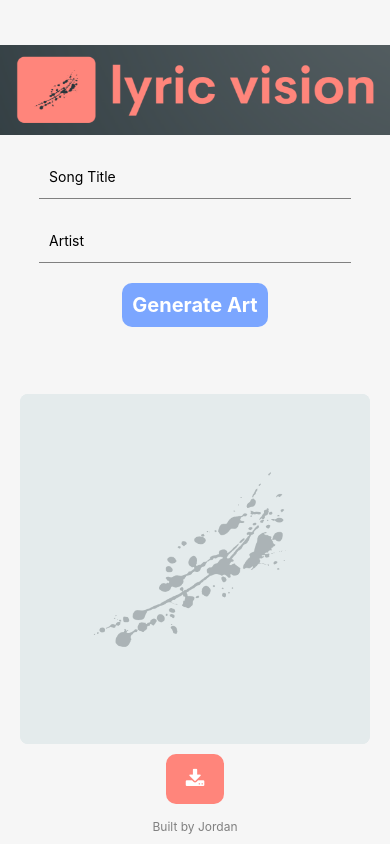
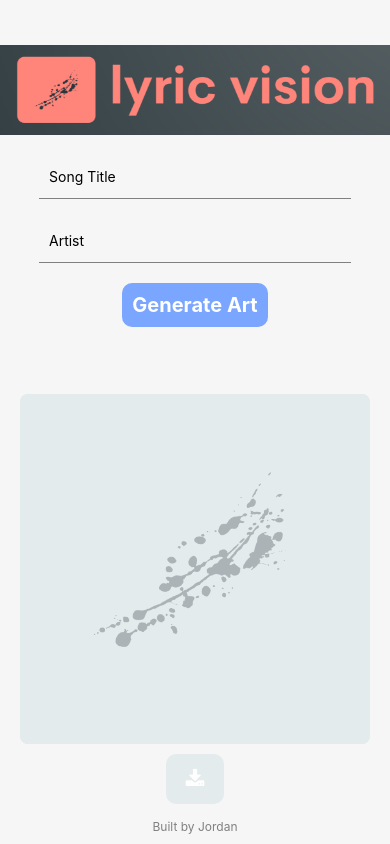
Before and after one commit to JordanJWSmith/lyricvision, a React Native app in the folder songart-app/: screen / in a window 390 px wide. Built offline with nearby package versions, Linux system fonts and the light colour scheme.

Commit message:
disable save button before image

```diff
--- a/songart-app/App.js
+++ b/songart-app/App.js
@@ -2,6 +2,7 @@ import React, { useState } from 'react';
 import { StyleSheet, Text, View, TextInput, Button, Image, Modal, TouchableOpacity, ActivityIndicator, CameraRoll } from 'react-native';
 import mainLogo from './assets/lyricvision_coral.png'
 import Icon from 'react-native-vector-icons/FontAwesome';
+import { ToastContainer, toast } from 'react-native-toast-message';
 
 
 // run: expo start --port 8000
@@ -13,6 +14,7 @@ export default function App() {
   const [visible, setVisible] = useState(false);
   const [loading, setLoading] = useState(false);
   const [songInfo, setSongInfo] = useState(' ');
+  const [saveButtonDisabled, setSaveButtonDisabled] = useState(true);
 
 const capitalize = (str, lower = false) =>
   (lower ? str.toLowerCase() : str).replace(/(?:^|\s|["'([{])+\S/g, match => match.toUpperCase());
@@ -35,6 +37,7 @@ const capitalize = (str, lower = false) =>
           setImageUri(reader.result);
           setSongInfo(`${capitalize(input1)} by ${capitalize(input2)}`)
           setLoading(false);
+          setSaveButtonDisabled(false);
         };
       })
       .catch((error) => {
@@ -59,7 +62,9 @@ const capitalize = (str, lower = false) =>
   };
 
   const handleSave = () => {
-    Toast.show({
+    // Handle saving the image
+
+    toast.show({
       type: 'success',
       text1: 'Saved!',
       position: 'bottom',
@@ -94,6 +99,7 @@ const capitalize = (str, lower = false) =>
             setSongInfo(' ');
           }}
           style={{ backgroundColor: '#7ba6ff', borderRadius: 10, marginTop: 10 }}
+          disabled={loading}
         >
           <Text style={{ color: 'white', fontSize: 20, fontWeight: 'bold', padding: 10 }}>
             Generate Art
@@ -124,7 +130,8 @@ const capitalize = (str, lower = false) =>
           onPress={() => {
             handleSave();
           }}
-          style={{ backgroundColor: '#ff857b', borderRadius: 10, marginTop: 0, marginBottom: 15}}
+          style={ saveButtonDisabled ? saveButtonDisabledStyle : saveButtonActiveStyle}
+          disabled={saveButtonDisabled}
         >
           <Icon name="download" size={20} color="white" style={{ paddingHorizontal: 20, paddingVertical: 15 }} />
         </TouchableOpacity>
@@ -133,10 +140,24 @@ const capitalize = (str, lower = false) =>
       <View style={styles.footer}>
         <Text style={styles.footerText}>Built by Jordan</Text>
       </View>
-
+      {/* <ToastContainer position="bottom" /> */}
     </View>
   );
 }
+
+const saveButtonDisabledStyle = {
+  backgroundColor: '#e4ebec',
+  borderRadius: 10,
+  marginTop: 0,
+  marginBottom: 15,
+};
+
+const saveButtonActiveStyle = {
+  backgroundColor: '#ff857b',
+  borderRadius: 10,
+  marginTop: 0,
+  marginBottom: 15,
+};
 
 const styles = StyleSheet.create({
   container: {
```
